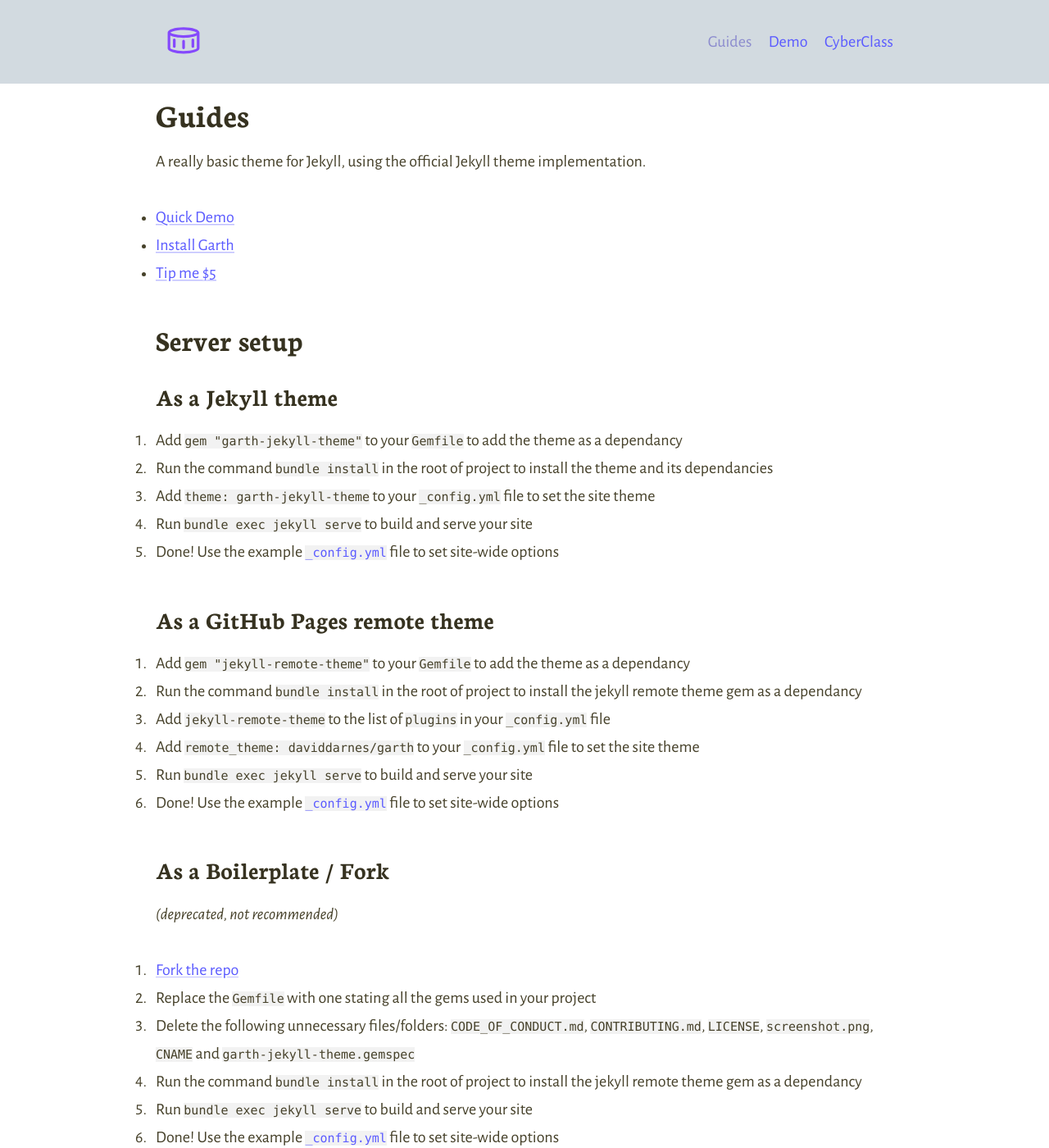
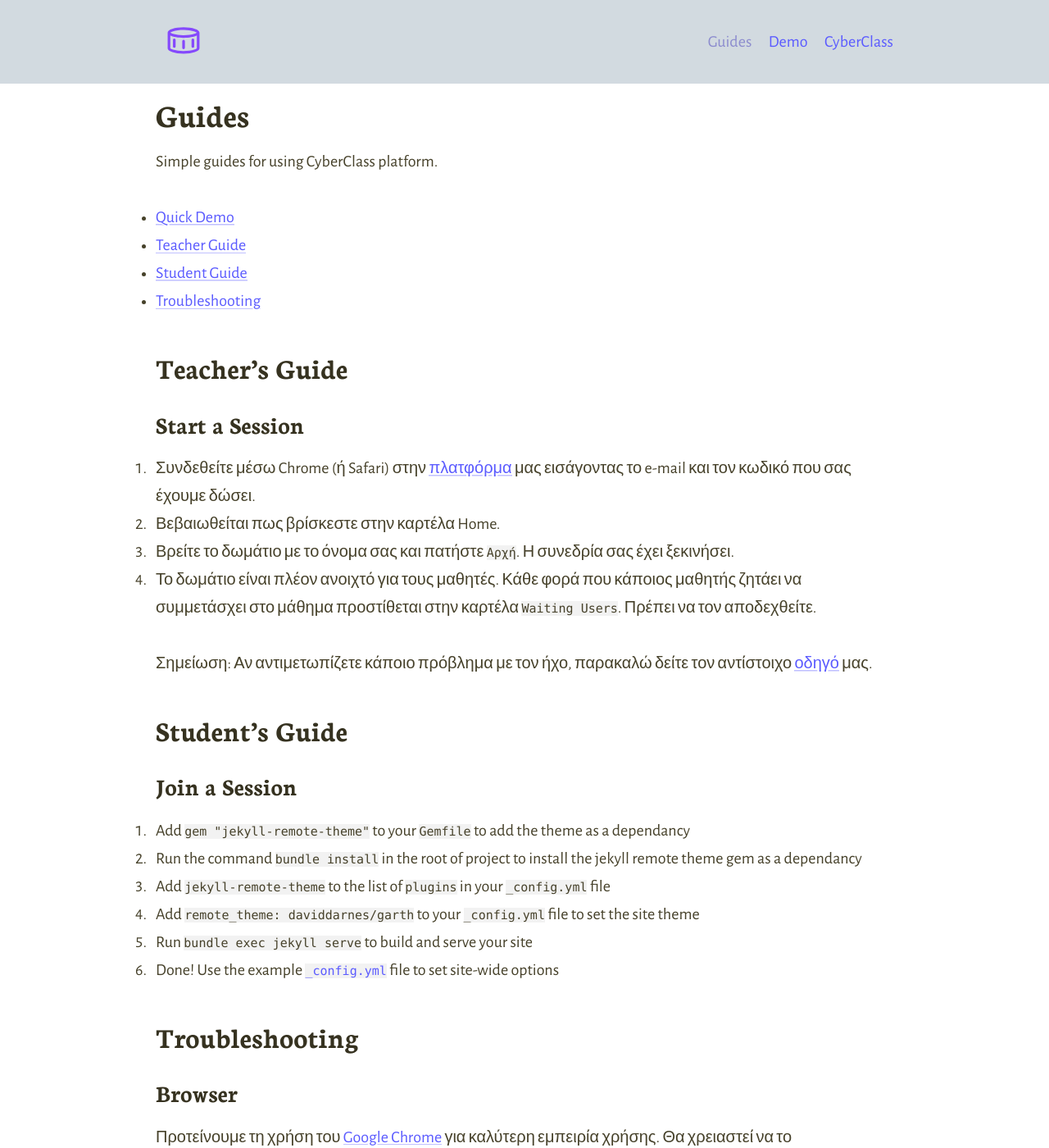
Before and after one commit to cyberclass/cyberclass.github.io, a Jekyll site: the page built from about.md, in a window 1280 px wide and 1400 px high. Shown: the whole window at 82% size. Built offline with Jekyll 4.4.1, drawn with Linux system fonts in a browser that asks for light colours; some of the changed text lies outside the part shown.

Commit message:
Teacher guide

```diff
--- a/about.md
+++ b/about.md
@@ -2,23 +2,27 @@
 title: Guides
 ---
 
-A really basic theme for Jekyll, using the official Jekyll theme implementation.
+Simple guides for using CyberClass platform.
 
 - [Quick Demo](https://www.cyberpank.rocks)
-- [Install Garth](https://github.com/daviddarnes/garth#installation)
-- [Tip me $5](https://www.paypal.me/daviddarnes/5usd)
+- [Teacher Guide](#teacher)
+- [Student Guide](#student)
+- [Troubleshooting](#FAQ)
 
-## Server setup
+## <a name="teacher"></a> Teacher's Guide
 
-### As a Jekyll theme
+### Start a Session
 
-1. Add `gem "garth-jekyll-theme"` to your `Gemfile` to add the theme as a dependancy
-2. Run the command `bundle install` in the root of project to install the theme and its dependancies
-3. Add `theme: garth-jekyll-theme` to your `_config.yml` file to set the site theme
-4. Run `bundle exec jekyll serve` to build and serve your site
-5. Done! Use the example [`_config.yml`](https://github.com/daviddarnes/garth/blob/master/_config.yml) file to set site-wide options
+1. Συνδεθείτε μέσω Chrome (ή Safari) στην [πλατφόρμα](https://www.cyberpank.rocks/b) μας εισάγοντας το e-mail και τον κωδικό που σας έχουμε δώσει.
+2. Βεβαιωθείται πως βρίσκεστε στην καρτέλα Home.
+3. Βρείτε το δωμάτιο με το όνομα σας και πατήστε `Αρχή`. Η συνεδρία σας έχει ξεκινήσει.
+4. Το δωμάτιο είναι πλέον ανοιχτό για τους μαθητές. Κάθε φορά που κάποιος μαθητής ζητάει να συμμετάσχει στο μάθημα προστίθεται στην καρτέλα `Waiting Users`. Πρέπει να τον αποδεχθείτε.
 
-### As a GitHub Pages remote theme
+Σημείωση: Αν αντιμετωπίζετε κάποιο πρόβλημα με τον ήχο, παρακαλώ δείτε τον αντίστοιχο [οδηγό](#sound) μας.
+
+## <a name="student"></a> Student's Guide
+
+### Join a Session
 
 1. Add `gem "jekyll-remote-theme"` to your `Gemfile` to add the theme as a dependancy
 2. Run the command `bundle install` in the root of project to install the jekyll remote theme gem as a dependancy
@@ -27,13 +31,13 @@ A really basic theme for Jekyll, using the official Jekyll theme implementation.
 5. Run `bundle exec jekyll serve` to build and serve your site
 6. Done! Use the example [`_config.yml`](https://github.com/daviddarnes/garth/blob/master/_config.yml) file to set site-wide options
 
-### As a Boilerplate / Fork
 
-_(deprecated, not recommended)_
+## <a name="FAQ"></a> Troubleshooting
 
-1. [Fork the repo](https://github.com/daviddarnes/garth#fork-destination-box)
-2. Replace the `Gemfile` with one stating all the gems used in your project
-3. Delete the following unnecessary files/folders: `CODE_OF_CONDUCT.md`, `CONTRIBUTING.md`, `LICENSE`, `screenshot.png`, `CNAME` and `garth-jekyll-theme.gemspec`
-4. Run the command `bundle install` in the root of project to install the jekyll remote theme gem as a dependancy
-5. Run `bundle exec jekyll serve` to build and serve your site
-6. Done! Use the example [`_config.yml`](https://github.com/daviddarnes/garth/blob/master/_config.yml) file to set site-wide options
+### Browser
+Προτείνουμε τη χρήση του [Google Chrome] για καλύτερη εμπειρία χρήσης. Θα χρειαστεί να το εγκαταστήσετε στον υπολογιστή σας αν δεν το διαθέτε ήδη.
+
+### <a name="sound"></a> Sound check
+
+
+[Google Chrome]: https://www.google.com/chrome/
```
